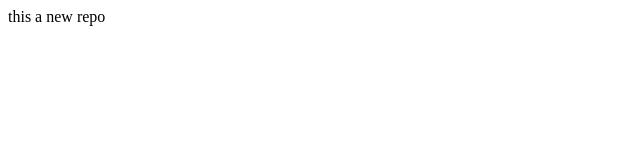
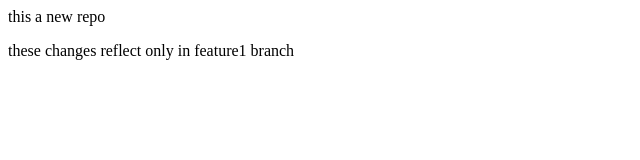
Before and after one commit to Saadullah128/local-repo, a plain HTML site: page index.html in a window 1280 px wide. Shown: the whole page, without its empty margins (0-640 px from the left). Drawn offline with Linux system fonts and the light colour scheme.

Commit message:
Added a p tag for for feature1 branch

```diff
--- a/index.html
+++ b/index.html
@@ -1,3 +1,6 @@
 <p>
     this a new repo
 </p>
+<p>
+    these changes reflect only in feature1 branch
+</p>
```
